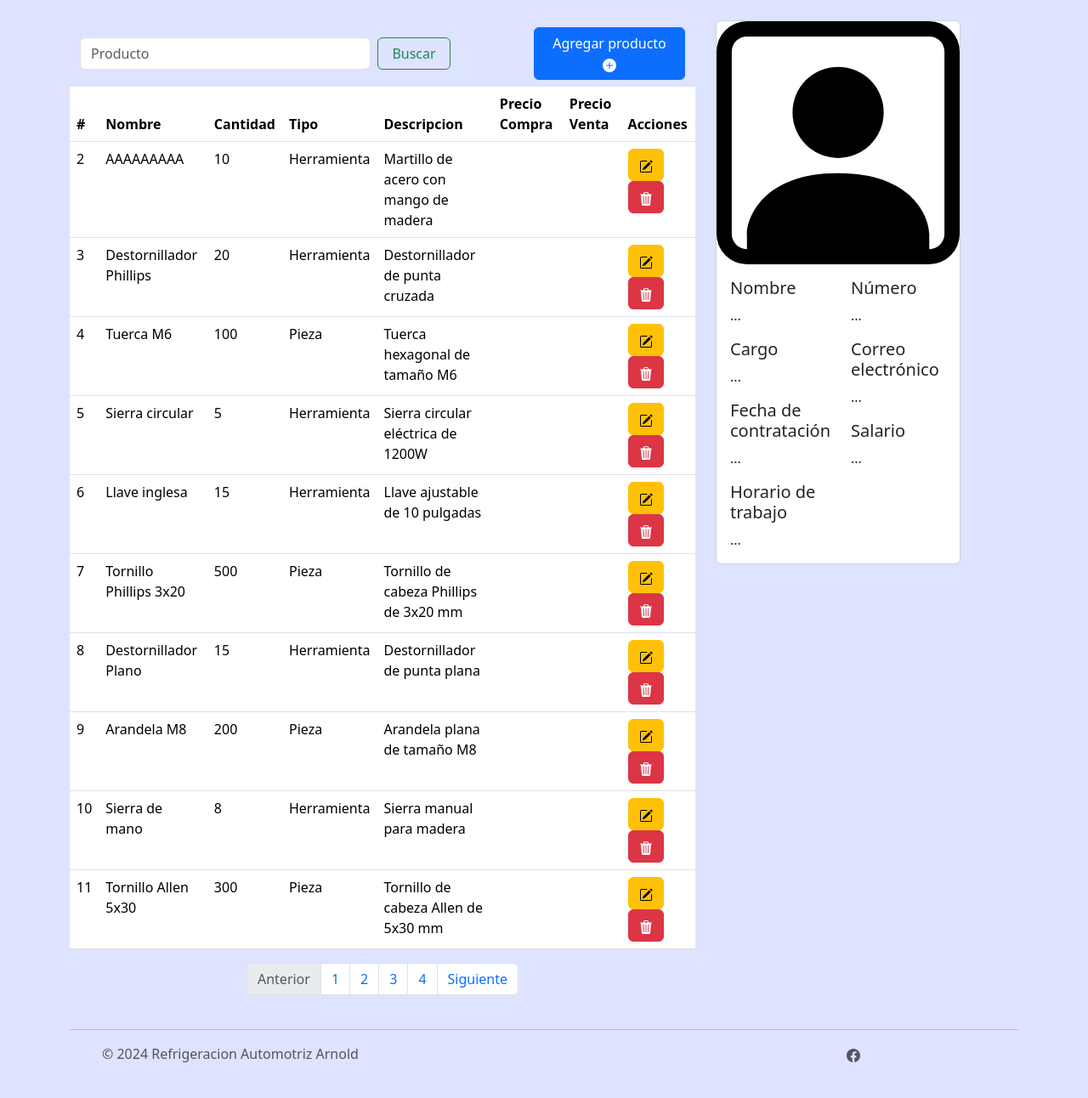
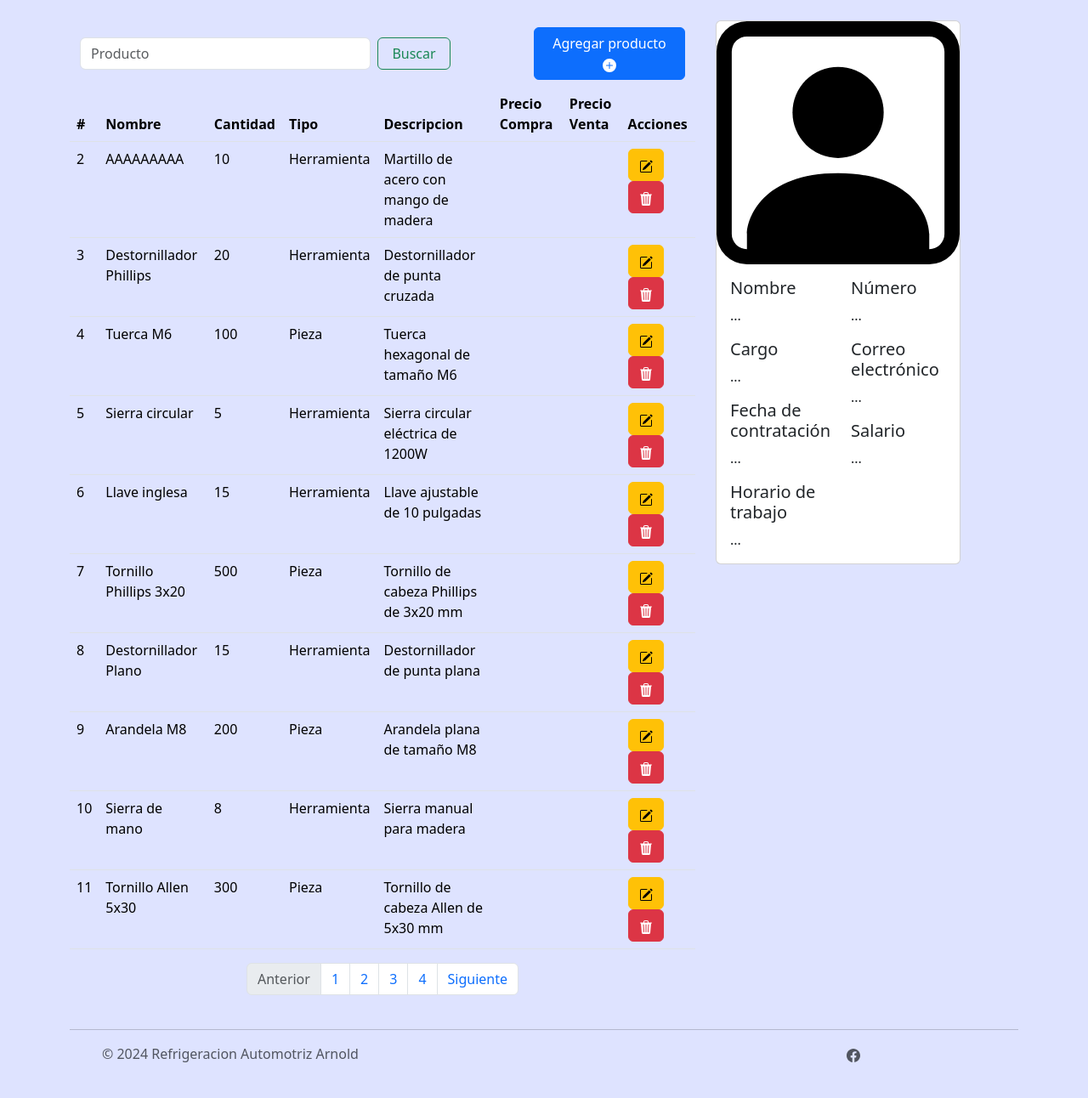
Before and after one commit to noriegaencinas/arnold_autorefrigeraciones, a Flask app: page /menu/inventario in a window 1280 px wide. Shown: the part 79-1371 px from the top of the page at 85% size. Run offline with Flask 3, Linux system fonts and the light colour scheme; a user stored in the database is signed in; data comes from the database, SQL or seed files in the repository.

Commit message:
styles on tables

```diff
--- a/templates/menu_inventario.html
+++ b/templates/menu_inventario.html
@@ -3,8 +3,10 @@
 {% block styling %}
   {{ super() }}
   <style>
-    .bg-custom {
-      background-color: #DEE3FF;
+    .bg-custom,
+    .bg-custom th,
+    .bg-custom td {
+      background-color: #DEE3FF  !important;
     }
   </style>
 {% endblock %}
@@ -30,7 +32,7 @@
         </div>
       </nav>
     <div class="table-responsive bg-custom">
-      <table class="table table-hover bg-custom" id="tabla_inventario">
+      <table class="table table-hover" id="tabla_inventario">
         <thead class="thead-dark">
           <tr>
             <th scope="col">#</th>
```
